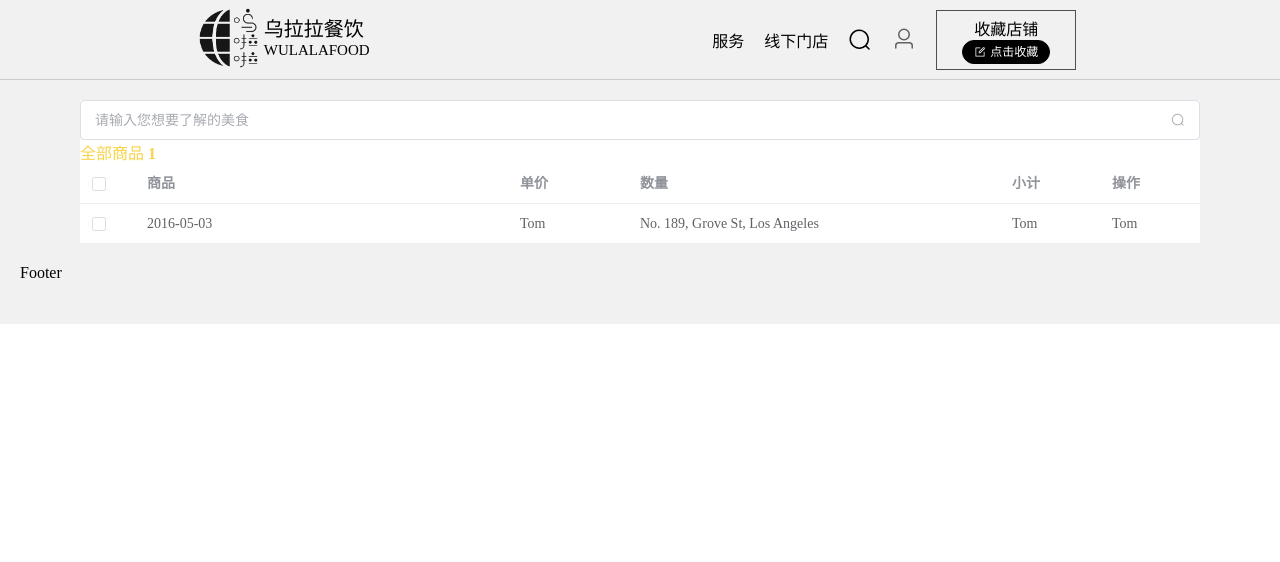
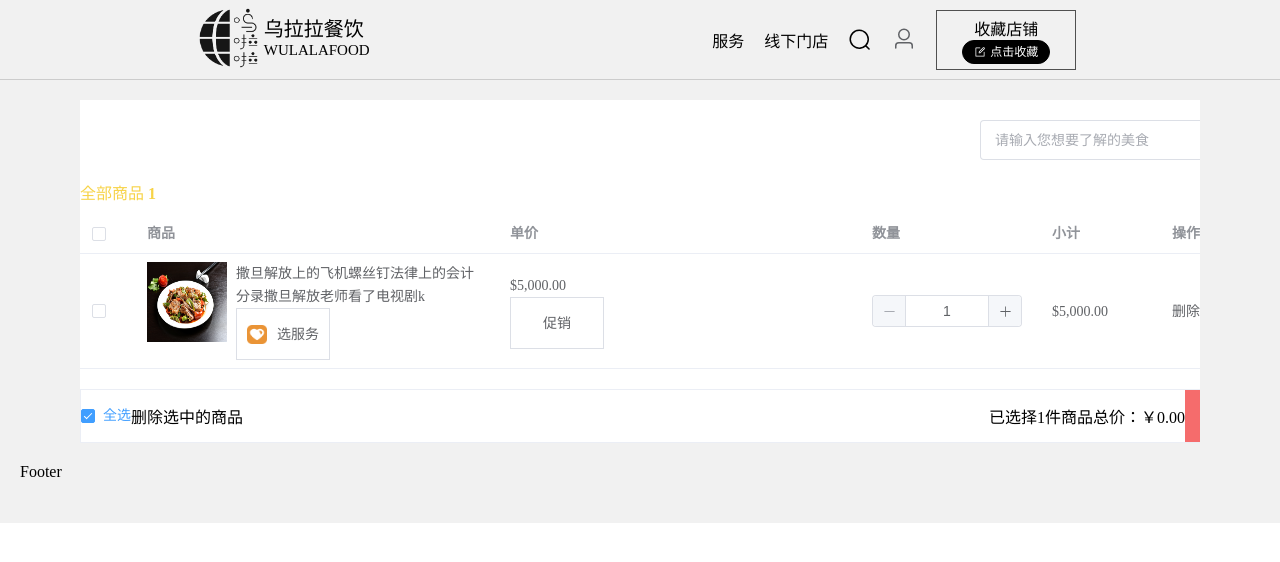
Before and after one commit to bo-ddd/wulala-restaurant-pc, a Vue app: page /shoppercar in a window 1280 px wide. Shown: the top 562 px of the page. Built offline with nearby package versions, Linux system fonts and the light colour scheme.

Commit message:
修改了购物车页面

```diff
--- a/src/assets/css/main.css
+++ b/src/assets/css/main.css
@@ -1,9 +1,9 @@
 body,p{
   margin: 0 auto;
 }
-/* .warp{
+.warp{
+  width: 100%;
   margin: 0 auto;
-  width: 1200px;
 }
 .w-300{
   width: 300px;
@@ -14,4 +14,9 @@ body,p{
 .pd-10{
   padding: 10px 0;
 }
-} */
+.pr-10{
+  padding-right: 10px;
+}
+.mb-20{
+  margin-bottom: 20px;
+}
--- a/src/views/Layout.vue
+++ b/src/views/Layout.vue
@@ -54,10 +54,6 @@
 <style>
 .bb{
   display: flex;
-}
-.warp{
-  width: 100%;
-  margin: 0 auto;
 }
 .logo {
   width: 60px;
--- a/src/views/ShopperCar/shopperCar.vue
+++ b/src/views/ShopperCar/shopperCar.vue
@@ -1,6 +1,6 @@
 <template>
     <main>
-        <div  class="warp">
+        <div class="warp center">
             <!-- 搜索框 -->
             <el-input v-model="input" class="w-300 m-20 input" size="large" placeholder="请输入您想要了解的美食" :suffix-icon="Search"/>
             <div class="nav pd-10">
@@ -9,18 +9,99 @@
             <el-table
                 ref="multipleTableRef"
                 :data="tableData"
+                class="mb-20"
+                select-all
                 style="width: 100%"
                 @selection-change="handleSelectionChange"
             >
                 <el-table-column type="selection" width="55" />
                 <el-table-column label="商品" width="">
-                <template #default="scope">{{ scope.row.date }}</template>
+                    <template #default>
+                        <div class="commodity">
+                            <img class="commodity-icon" src="@/assets/images/Carousel-02.png" alt="">
+                            <div>
+                                <p>撒旦解放上的飞机螺丝钉法律上的会计分录撒旦解放老师看了电视剧k</p>
+                                <el-tooltip
+                                    class="box-item"
+                                    effect="dark"
+                                    content="Bottom Right prompts info"
+                                    placement="bottom-end"
+                                >
+                                <template #content>
+                                    <div class="content">
+                                        <div class="btn-content_item">
+                                            <p>全面保障</p>
+                                            <div class="btn-content">
+                                                腐烂包换
+                                                ￥129.00
+                                            </div>
+                                        </div>
+                                        <div class="btn-content_item">
+                                            <p>意外保护</p>
+                                            <div class="btn-content">
+                                                物品损坏
+                                                ￥129.00
+                                            </div>
+                                        </div>
+                                        <div class="btn-content_item">
+                                            <p>延长保修</p>
+                                            <div class="btn-content">
+                                                1年保修
+                                                ￥129.00
+                                            </div>
+                                        </div>
+                                    </div>
+                                </template>
+                                    <el-button><img class="option-service pr-10" src="@/assets/images/option-service.png" alt=""> 选服务</el-button>
+                                </el-tooltip>
+                            </div>
+                        </div>
+                    </template>
                 </el-table-column>
-                <el-table-column property="name" label="单价" width="120" />
-                <el-table-column property="address" label="数量" show-overflow-tooltip />
-                <el-table-column property="name" label="小计" width="100" />
-                <el-table-column property="name" label="操作" width="100" />
+                <el-table-column label="单价" show-overflow-tooltip>
+                    <template #default>
+                        <p>$5,000.00</p>
+                        <el-tooltip
+                            class="box-item"
+                            effect="dark"
+                            content="Bottom Right prompts info"
+                            placement="bottom-end"
+                        >
+                        <template #content>
+                            <el-checkbox v-model="checked2">满2000元减20元，包邮（限中国内地）</el-checkbox>
+                        </template>
+                            <el-button>促销</el-button>
+                        </el-tooltip>
+                    </template>
+                </el-table-column>
+                <el-table-column label="数量" width="180" >
+                    <template #default>
+                        <el-input-number v-model="num" :min="1" :max="10" @change="handleChange" />
+                    </template>
+                </el-table-column>
+                <el-table-column label="小计" width="120" >
+                    <template #default>
+                        $5,000.00
+                    </template>
+                </el-table-column>
+                <el-table-column label="操作" width="120" >
+                    <template #default>
+                        <p class="delete">删除</p>
+                    </template>
+                </el-table-column>
             </el-table>
+            <!-- 去结算 -->
+            <div class="go-settlement">
+                <div class="go-settlement_left">
+                    <el-checkbox v-model="checked2">全选</el-checkbox>
+                    <p>删除选中的商品</p>
+                </div>
+                <div class="go-settlement_right">
+                    <p>已选择{{1}}件商品</p>
+                    <p>总价：<span>￥0.00</span></p>
+                    <el-button type="danger">去结算</el-button>
+                </div>
+            </div>
         </div>
     </main>
 </template>
@@ -29,12 +110,11 @@
 import { Search } from '@element-plus/icons-vue'
 import {ref } from 'vue';
 import { ElTable } from 'element-plus'
-
+const checked2 = ref(true)
 let input = ref();
 
 interface User {
   date: string
-  name: string
   address: string
 }
 
@@ -47,10 +127,14 @@ const handleSelectionChange = (val: User[]) => {
 const tableData: User[] = [
   {
     date: '2016-05-03',
-    name: 'Tom',
     address: 'No. 189, Grove St, Los Angeles',
   },
 ]
+
+const num = ref(1)
+const handleChange = (value: number) => {
+  console.log(value)
+}
 </script>
 
 <style scoped>
@@ -65,6 +149,86 @@ main{
     clear: both;
     font-size: 16px;
     color: #f7d347;
-    font-weight: 550;
+    font-weight: 550 ;
+}
+.center{
+    width: 1200px;
+    margin: 0 auto;
+}
+.commodity-icon{
+    width: 80px;
+    height: 80px;
+}
+.commodity{
+    display: flex;
+    justify-content: space-between;
+}
+.commodity p{
+    width: 250px;
+    cursor: pointer;
+}
+.commodity p:hover{
+    color: #409eff;
+}
+
+.box-item {
+  width: 110px;
+  margin-top: 10px;
+}
+/* 选服务的btn */
+.option-service{
+    width: 20px;
+    height: 19px;
+}
+
+.btn-content{
+    line-height: 18px;
+    width: 85px;
+    text-align: left;
+    color: #fff;
+    border: 1px solid #ccc;
+    cursor: pointer;
+    padding: 10px;
+}
+.btn-content:hover{
+    color: #409eff;
+    background-color: #ecf5ff;
+    border: 1px solid #409eff;
+}
+.btn-content_item{
+    padding: 0 10px;
+}
+.content{
+    display: flex;
+    align-items: center;
+}
+.delete{
+    cursor: pointer;
+}
+.delete:hover{
+    color: red;
+}
+
+/* 结算 */
+::v-deep .el-button{
+    border-radius: 0;
+    width: 94px;
+    height: 52px;
+}
+.go-settlement{
+    display: flex;
+    align-items: center;
+    border: 1px solid #ebeef5;
+    justify-content: space-between;
+}
+.go-settlement_left{
+    display: flex;
+    align-items: center;
+    justify-content: space-between;
+}
+.go-settlement_right{
+    display: flex;
+    align-items: center;
+    justify-content: space-between;
 }
 </style>
```
Also changed, not shown: src/assets/images/option-service.png (added).
